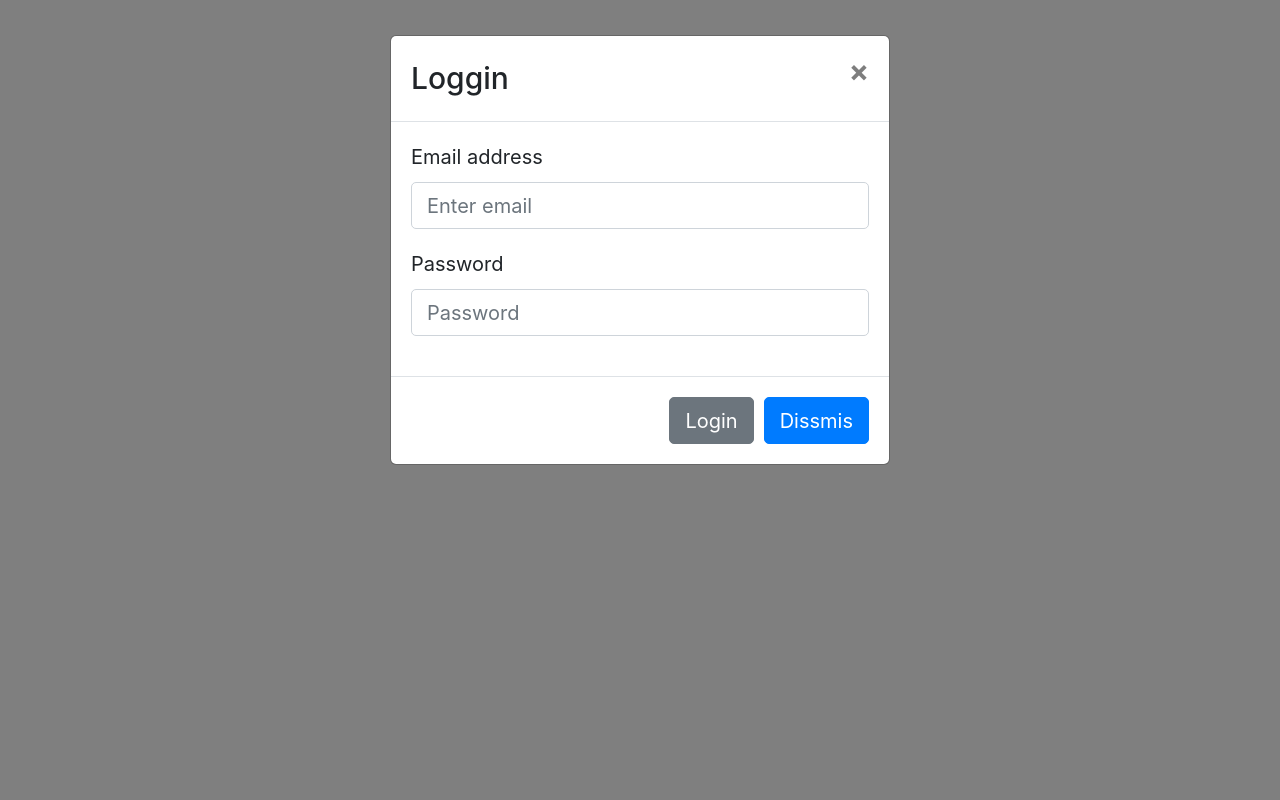
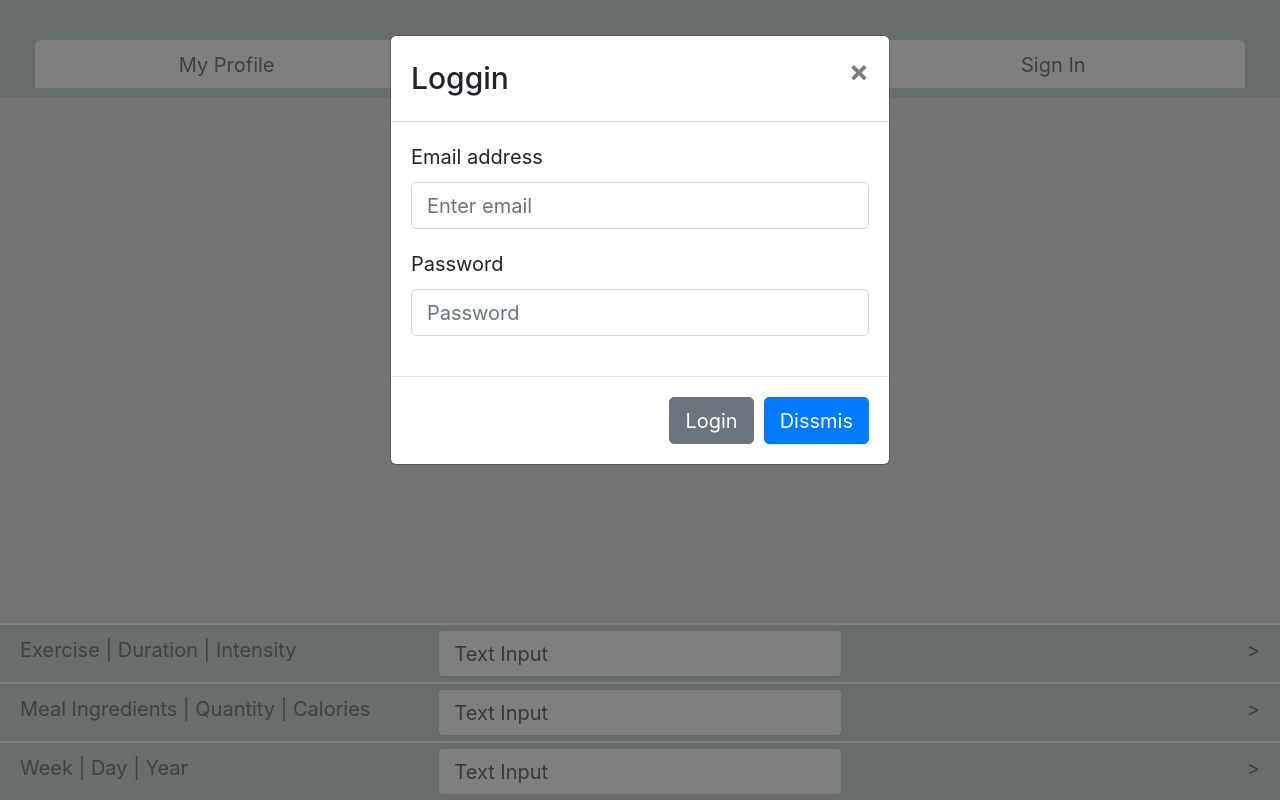
Before and after one commit to Stanmozolevskiy/Project-3, a React (Create React App) app: page / in a window 1280 px wide. Built offline with nearby package versions, Linux system fonts and the light colour scheme.

Commit message:
added header and footer

```diff
--- a/src/App.js
+++ b/src/App.js
@@ -3,7 +3,10 @@ import { BrowserRouter as Router, Route } from "react-router-dom";
 import About from "./components/pages/About";
 import Blog from "./components/pages/Blog";
 import Contact from "./components/pages/Contact";
-import Login from "./components/pages/login page/Login"
+import Login from "./components/pages/login page/Login";
+import CustomNavbar from "./components/Navbar";
+import CustomFooter from "./components/Footer";
+import './appstyle.css';
 
 
 
@@ -11,8 +14,9 @@ function App() {
   return (
     <Router>
       <div>
-
+        <CustomNavbar />
         <Login />
+        <CustomFooter />
         <Route exact path="/about" component={About}  />
         <Route exact path="/blog" component={Blog} />
         <Route exact path="/contact" component={Contact} />
--- /dev/null
+++ b/src/appstyle.css
@@ -0,0 +1,3 @@
+body {
+    background-color: rgb(233, 233, 233);
+}
--- /dev/null
+++ b/src/components/Footer.js
@@ -0,0 +1,48 @@
+import React from "react";
+import 'bootstrap/dist/css/bootstrap.min.css';
+import './footerstyle.css';
+
+class CustomFooter extends React.Component {
+
+  render() {
+    return (
+      <div id="footer">
+      <div class="row" id="inputdiv">
+      <div class="col-md-4" id="options">
+      <a href="url" id="optionslink">Exercise </a>|<a href="url" id="optionslink"> Duration </a>|<a href="url" id="optionslink"> Intensity</a>
+      </div>
+      <div class="col-md-4" id="input">
+      <input type="password" class="form-control" id="text input" placeholder="Text Input"></input>
+      </div>
+      <div class="col-md-4" id="send">
+      <a href="url" id="optionslink"> > </a>
+      </div>
+      </div>
+      <div class="row" id="inputdiv">
+      <div class="col-md-4" id="options">
+      <a href="url" id="optionslink">Meal Ingredients </a>|<a href="url" id="optionslink"> Quantity </a>|<a href="url" id="optionslink"> Calories</a>
+      </div>
+      <div class="col-md-4" id="input">
+      <input type="password" class="form-control" id="text input" placeholder="Text Input"></input>
+      </div>
+      <div class="col-md-4" id="send">
+      <a href="url" id="optionslink"> > </a>
+      </div>
+      </div>
+      <div class="row" id="inputdiv">
+      <div class="col-md-4" id="options">
+      <a href="url" id="optionslink">Week </a>|<a href="url" id="optionslink"> Day </a>|<a href="url" id="optionslink"> Year</a>
+      </div>
+      <div class="col-md-4" id="input">
+      <input type="password" class="form-control" id="text input" placeholder="Text Input"></input>
+      </div>
+      <div class="col-md-4" id="send">
+      <a href="url" id="optionslink"> > </a>
+      </div>
+      </div>
+      </div>
+    );
+  }
+  }
+
+  export default CustomFooter;
--- /dev/null
+++ b/src/components/Navbar.js
@@ -0,0 +1,27 @@
+import React from "react";
+import 'bootstrap/dist/css/bootstrap.min.css';
+import Navbar from 'react-bootstrap/Navbar';
+import Button from 'react-bootstrap/Button';
+import './navbarstyle.css';
+
+class CustomNavbar extends React.Component {
+
+render() {
+  return (
+    <Navbar expand="lg" id="navbar">
+    <Navbar fixed="top" />
+    <div class="col-md-4">
+      <Button size="large" className="btn-outline-secondary col-md-12" href="#profile" id="navbutton">My Profile</Button>
+      </div>
+      <div class="col-md-4">
+      <Button size="large" className="btn-outline-secondary col-md-12" href="#results" id="navbutton">Results</Button>
+      </div>
+      <div class="col-md-4">
+      <Button size="large" className="btn-outline-secondary col-md-12" href="#signin" id="navbutton">Sign In</Button>
+      </div>
+    </Navbar>
+  );
+}
+}
+
+export default CustomNavbar;
--- /dev/null
+++ b/src/components/footerstyle.css
@@ -0,0 +1,30 @@
+#footer {
+    background-color: rgb(206, 216, 219);
+    position:absolute;
+    left:0;
+    bottom:0;
+    right:0;
+}
+#inputdiv {
+    border-top-style: solid;
+    border-top-color: white;
+    border-top-width: 2px;
+    padding: 5px;
+    align-content: center;
+}
+#options {
+    padding-left: 30px;
+    padding-top: 5px;
+    color: gray;
+}
+
+#optionslink {
+    padding-top: 5px;
+    color: gray;
+}
+#send {
+    padding-right: 30px;
+    padding-top: 5px;
+    color: gray;
+    text-align: right;
+}
--- /dev/null
+++ b/src/components/navbarstyle.css
@@ -0,0 +1,14 @@
+#navbar {
+    background-color: rgb(206, 216, 219);
+}
+#navbutton {
+    background-color: white;
+    color: rgb(126, 126, 126);
+    border: 0px;
+    margin-top: 30px;
+    border-radius: 6px 6px 0px 0px;
+    padding-top: 10px;
+}
+#navbuttonton:active {
+    background-color: gray;
+}
```
Also changed, not shown: New Bitmap Image.bmp (added), 1 other file (tests, documents, lock files or other folders).
